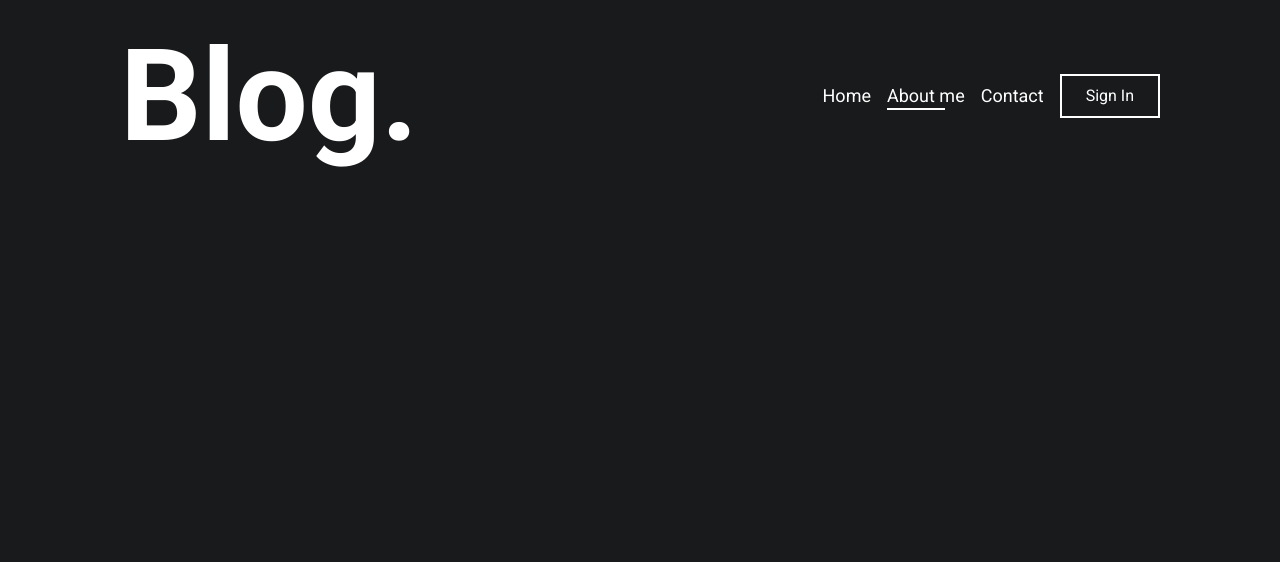
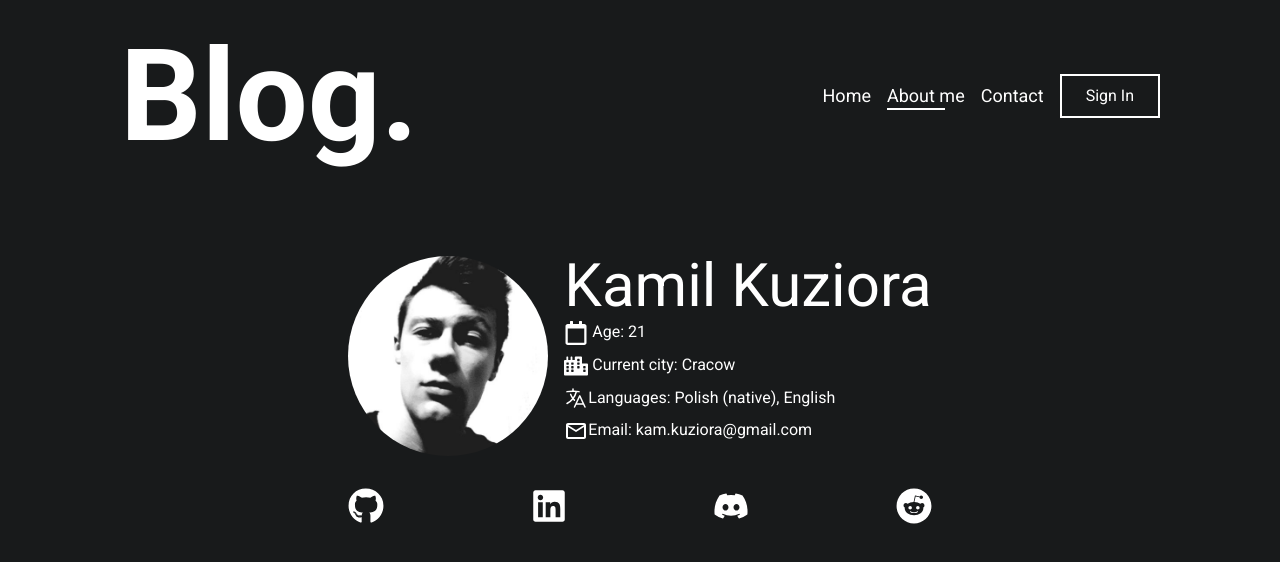
Before and after one commit to Shintenza/personal-blog, a Next.js app in the folder frontend/: page /about in a window 1280 px wide. Shown: the top 562 px of the page. Built offline with nearby package versions, Linux system fonts and the light colour scheme.

Commit message:
add about page

```diff
--- a/frontend/src/app/(blog)/about/page.jsx
+++ b/frontend/src/app/(blog)/about/page.jsx
@@ -1,7 +1,68 @@
+import Image from "next/image";
+import githubAvatar from "@../public/github_avatar.jpg";
+import { FaRegCalendar, FaCity } from "react-icons/fa";
+import { HiLanguage } from "react-icons/hi2";
+import { MdMailOutline } from "react-icons/md";
+import { FaDiscord, FaLinkedin, FaGithub, FaReddit } from "react-icons/fa";
 const Page = () => {
-  return <div>
+  const calculateAge = () => {
+    const bornDate = new Date("06/18/2002");
+    const diff = new Date(Date.now() - bornDate.getTime());
+    return Math.abs(diff.getUTCFullYear() - 1970);
+  };
+  return (
+    <div className="mt-24">
+      <div className="flex gap-3 items-center flex-col">
+        <div className="flex gap-8 flex-col">
+          <div className="flex gap-4">
+            <Image
+              src={githubAvatar}
+              width={200}
+              height={200}
+              alt="author image"
+              className="hidden sm:block rounded-full"
+            />
+            <div>
+              <h1 className="text-6xl mb-1">Kamil Kuziora</h1>
+              <ul className="flex flex-col gap-2">
+                <li className="block">
+                  <FaRegCalendar className="inline-block text-2xl" /> Age:{" "}
+                  {calculateAge()}
+                </li>
+                <li className="block">
+                  <FaCity className="inline-block text-2xl" /> Current city:
+                  Cracow
+                </li>
+                <li className="block">
+                  <HiLanguage className="inline-block text-2xl" />
+                  Languages: Polish (native), English
+                </li>
+                <li className="block ">
+                  <MdMailOutline className="inline-block text-2xl" />
+                  Email: kam.kuziora@gmail.com
+                </li>
+              </ul>
+            </div>
+          </div>
 
-  </div>;
+          <div className="flex justify-between w-full">
+            <a href="github.com" className="text-4xl">
+              <FaGithub />
+            </a>
+            <a href="linkedin.com" className="text-4xl">
+              <FaLinkedin />
+            </a>
+            <a href="discord.com">
+              <FaDiscord className="text-4xl" />
+            </a>
+            <a href="reddit.com">
+              <FaReddit className="text-4xl" />
+            </a>
+          </div>
+        </div>
+      </div>
+    </div>
+  );
 };
 
 export default Page;
--- a/frontend/src/components/ContactForm.jsx
+++ b/frontend/src/components/ContactForm.jsx
@@ -1,7 +1,6 @@
 "use client";
 import style from "@styles/ContactForm.module.css";
 import { useState } from "react";
-import sendEmail from "@utils/sendMail";
 import PageSpinner from "./PageSpinner";
 
 const DEST_ADDRESS = "kam.kuziora@gmail.com";
```
Also changed, not shown: frontend/src/utils/sendMail.js (deleted, +0 -19 lines), frontend/public/github_avatar.jpg (added).
